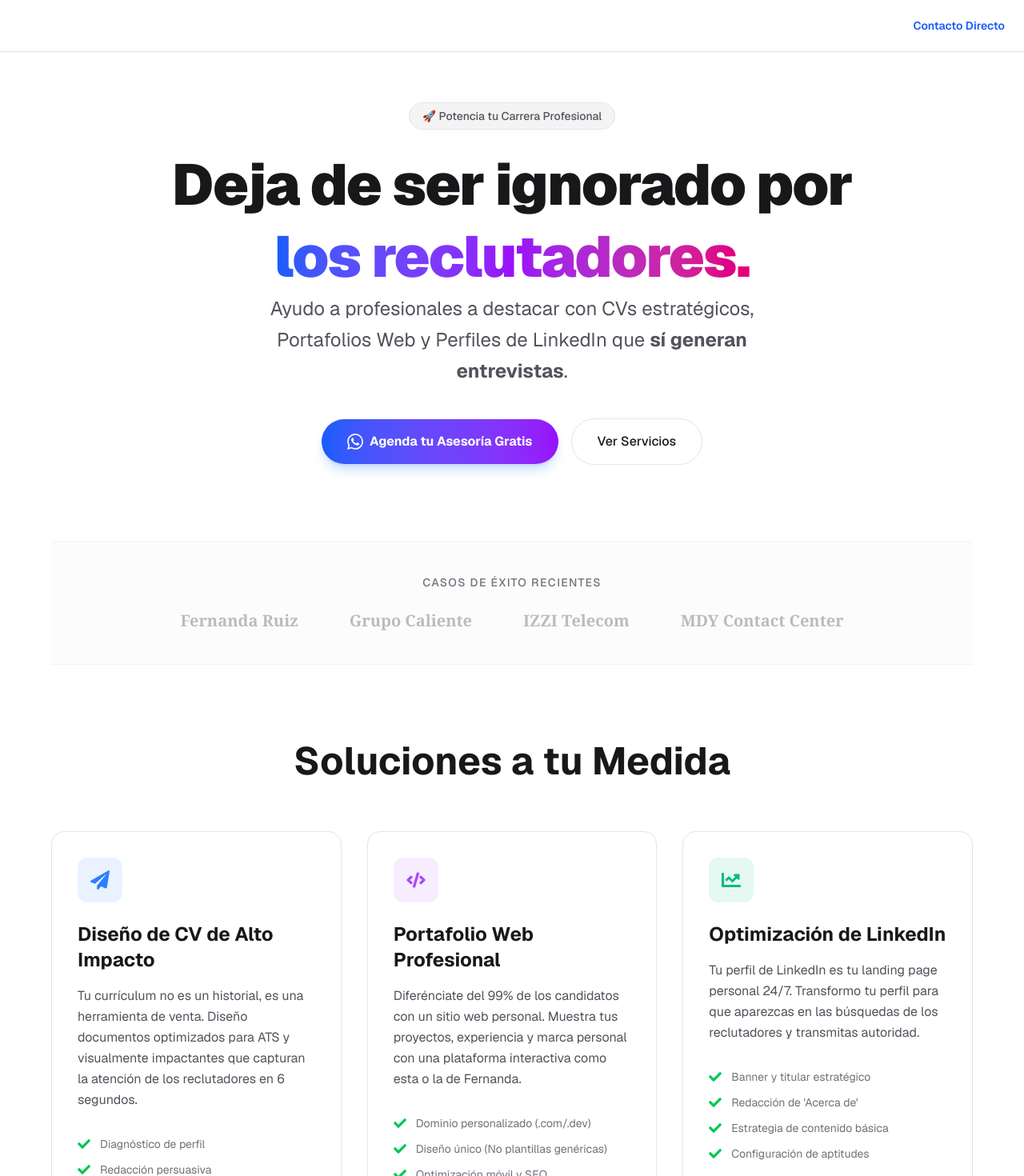
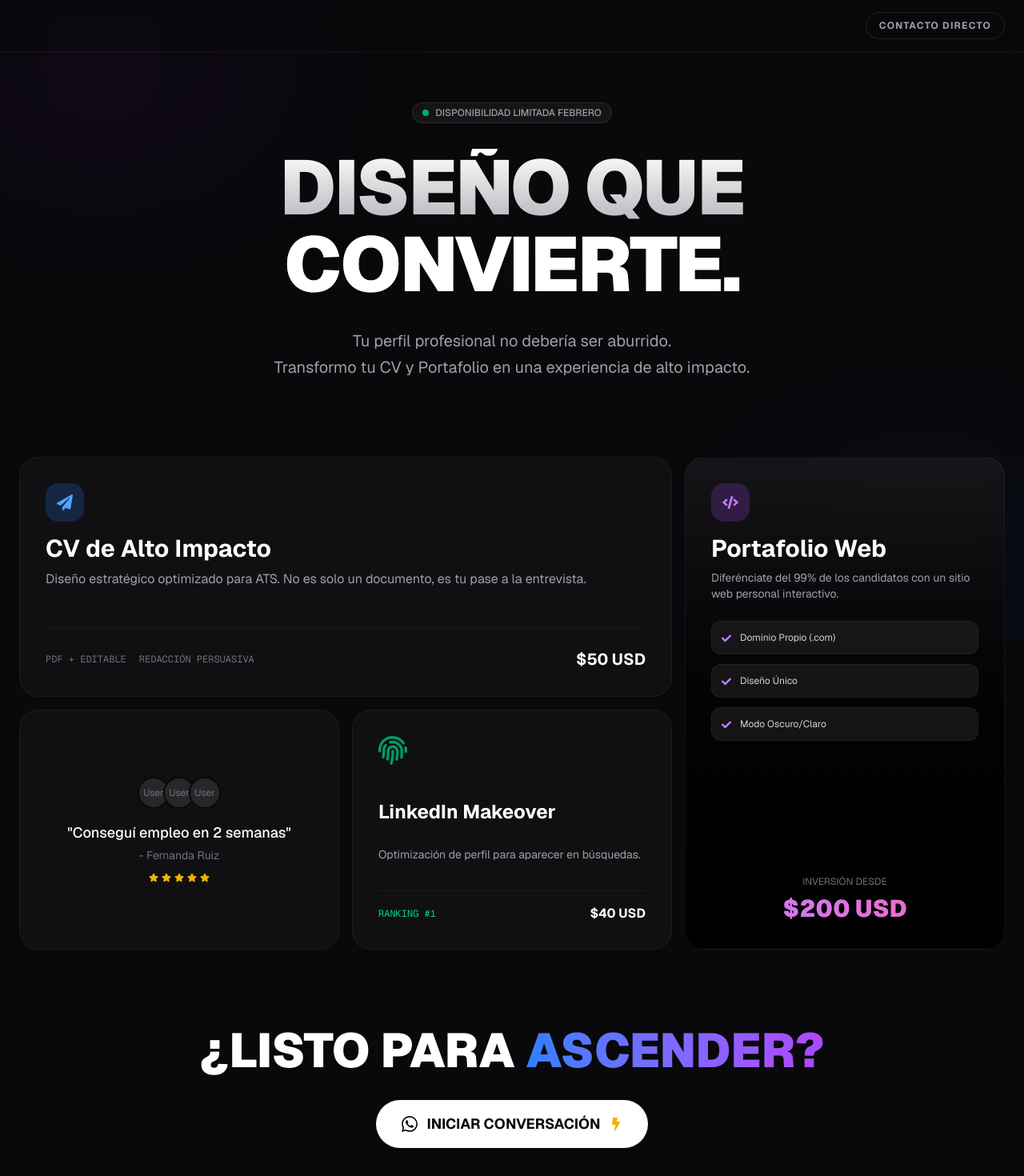
Before and after one commit to prietobarronde1-alt/Mi-Portafolio, a Next.js app: page /servicios in a window 1280 px wide. Shown: the top 1470 px of the page at 80% size. Built offline with nearby package versions, Linux system fonts and the light colour scheme.

Commit message:
Design 2.0: Bento Grid and Immerse Dark Mode

```diff
--- a/src/app/servicios/page.tsx
+++ b/src/app/servicios/page.tsx
@@ -1,177 +1,180 @@
-
 import Footer from "@/components/Footer";
 import MotionWrapper from "@/components/MotionWrapper";
 import { SiWhatsapp } from "react-icons/si";
-import { FaPaperPlane, FaCode, FaChartLine, FaCheck, FaArrowLeft } from "react-icons/fa";
+import { FaPaperPlane, FaCode, FaChartLine, FaCheck, FaStar, FaBolt, FaFingerprint } from "react-icons/fa";
 import Link from "next/link";
+import { motion } from "framer-motion";
 
-export default function ServicesPage() {
+// Components
 const SimpleHeader = () => (
-        <header className="fixed top-0 left-0 right-0 z-50 bg-white/80 dark:bg-zinc-950/80 backdrop-blur-md border-b border-zinc-200 dark:border-zinc-800">
+    <header className="fixed top-0 left-0 right-0 z-50 bg-zinc-950/50 backdrop-blur-md border-b border-white/5">
         <div className="max-w-7xl mx-auto px-6 h-16 flex items-center justify-end">
-                {/* Branding removed per user request */}
+            {/* Contact Button */}
             <a
                 href="https://wa.me/5216642234345"
                 target="_blank"
                 rel="noopener noreferrer"
-                    className="text-sm font-semibold text-blue-600 dark:text-blue-400 hover:underline"
+                className="text-xs font-bold uppercase tracking-widest text-zinc-400 hover:text-white transition-colors border border-white/10 px-4 py-2 rounded-full hover:bg-white/5"
             >
                 Contacto Directo
             </a>
         </div>
     </header>
 );
-    const services = [
-        {
-            icon: FaPaperPlane,
-            title: "Diseño de CV de Alto Impacto",
-            description: "Tu currículum no es un historial, es una herramienta de venta. Diseño documentos optimizados para ATS y visualmente impactantes que capturan la atención de los reclutadores en 6 segundos.",
-            features: ["Diagnóstico de perfil", "Redacción persuasiva", "Diseño moderno (PDF + Editable)", "Optimización de palabras clave ATS"],
-            color: "text-blue-500",
-            bg: "bg-blue-500/10",
-            price: "Desde $50 USD"
-        },
-        {
-            icon: FaCode,
-            title: "Portafolio Web Profesional",
-            description: "Diferénciate del 99% de los candidatos con un sitio web personal. Muestra tus proyectos, experiencia y marca personal con una plataforma interactiva como esta o la de Fernanda.",
-            features: ["Dominio personalizado (.com/.dev)", "Diseño único (No plantillas genéricas)", "Optimización móvil y SEO", "Integración con WhatsApp"],
-            color: "text-purple-500",
-            bg: "bg-purple-500/10",
-            price: "Cotización Personalizada"
-        },
-        {
-            icon: FaChartLine,
-            title: "Optimización de LinkedIn",
-            description: "Tu perfil de LinkedIn es tu landing page personal 24/7. Transformo tu perfil para que aparezcas en las búsquedas de los reclutadores y transmitas autoridad.",
-            features: ["Banner y titular estratégico", "Redacción de 'Acerca de'", "Estrategia de contenido básica", "Configuración de aptitudes"],
-            color: "text-emerald-500",
-            bg: "bg-emerald-500/10",
-            price: "Desde $40 USD"
-        }
-    ];
 
+const BentoCard = ({ children, className = "", delay = 0 }) => (
+    <motion.div
+        initial={{ opacity: 0, y: 20 }}
+        whileInView={{ opacity: 1, y: 0 }}
+        viewport={{ once: true }}
+        transition={{ duration: 0.5, delay }}
+        className={`group relative overflow-hidden bg-zinc-900/50 border border-white/5 rounded-3xl p-8 hover:border-white/10 hover:bg-zinc-800/50 transition-all duration-500 ${className}`}
+    >
+        <div className="absolute inset-0 bg-gradient-to-br from-blue-500/5 via-purple-500/5 to-pink-500/5 opacity-0 group-hover:opacity-100 transition-opacity duration-500"></div>
+        <div className="relative z-10 h-full flex flex-col justify-between">
+            {children}
+        </div>
+    </motion.div>
+);
+
+export default function ServicesPage() {
     return (
-        <div className="flex min-h-screen flex-col bg-white dark:bg-zinc-950 font-sans selection:bg-blue-100 dark:selection:bg-blue-900">
+        <div className="min-h-screen bg-zinc-950 text-zinc-100 font-sans selection:bg-pink-500/30">
             <SimpleHeader />
 
-            <main className="flex-grow pt-32 pb-20 px-6">
-                <div className="max-w-6xl mx-auto space-y-24">
+            <div className="fixed inset-0 overflow-hidden pointer-events-none">
+                <div className="absolute top-[-10%] left-[-10%] w-[40%] h-[40%] bg-purple-900/10 rounded-full blur-[120px] animate-pulse"></div>
+                <div className="absolute bottom-[-10%] right-[-10%] w-[40%] h-[40%] bg-blue-900/10 rounded-full blur-[120px] animate-pulse"></div>
+            </div>
 
+            <main className="relative pt-32 pb-20 px-6 max-w-7xl mx-auto">
                 {/* Hero Section */}
-                    <section className="text-center space-y-8 relative">
-                        {/* Background Glow */}
-                        <div className="absolute top-1/2 left-1/2 -translate-x-1/2 -translate-y-1/2 w-[600px] h-[600px] bg-gradient-to-r from-blue-500/20 via-purple-500/20 to-pink-500/20 blur-3xl rounded-full pointer-events-none -z-10"></div>
+                <div className="text-center mb-24 relative z-10">
+                    <motion.div
+                        initial={{ opacity: 0, scale: 0.9 }}
+                        animate={{ opacity: 1, scale: 1 }}
+                        transition={{ duration: 0.8 }}
+                        className="inline-flex items-center gap-2 px-3 py-1 rounded-full bg-white/5 border border-white/10 text-xs font-medium text-zinc-400 mb-8"
+                    >
+                        <span className="w-2 h-2 rounded-full bg-emerald-500 animate-pulse"></span>
+                        DISPONIBILIDAD LIMITADA FEBRERO
+                    </motion.div>
 
-                        <MotionWrapper>
-                            <div className="inline-block px-4 py-1.5 rounded-full bg-zinc-100 dark:bg-zinc-900 border border-zinc-200 dark:border-zinc-800 text-sm font-medium text-zinc-600 dark:text-zinc-400 mb-6">
-                                🚀 Potencia tu Carrera Profesional
+                    <h1 className="text-5xl md:text-8xl font-black tracking-tight leading-none mb-8 bg-clip-text text-transparent bg-gradient-to-b from-white to-zinc-500">
+                        DISEÑO QUE <br />
+                        <span className="text-white">CONVIERTE.</span>
+                    </h1>
+
+                    <p className="text-xl text-zinc-400 max-w-2xl mx-auto mb-10 leading-relaxed">
+                        Tu perfil profesional no debería ser aburrido. <br className="hidden md:block" />
+                        Transformo tu CV y Portafolio en una experiencia de alto impacto.
+                    </p>
                 </div>
-                            <h1 className="text-5xl md:text-7xl font-black text-zinc-900 dark:text-zinc-100 tracking-tight leading-tight">
-                                Deja de ser ignorado por <br className="hidden md:block" />
-                                <span className="text-transparent bg-clip-text bg-gradient-to-r from-blue-600 via-purple-600 to-pink-600">
-                                    los reclutadores.
-                                </span>
-                            </h1>
-                            <p className="text-xl md:text-2xl text-zinc-600 dark:text-zinc-400 max-w-2xl mx-auto leading-relaxed">
-                                Ayudo a profesionales a destacar con CVs estratégicos, Portafolios Web y Perfiles de LinkedIn que <strong>sí generan entrevistas</strong>.
-                            </p>
 
-                            <div className="flex flex-col sm:flex-row items-center justify-center gap-4 mt-10">
-                                <a
-                                    href="https://wa.me/5216642234345?text=Hola%20David,%20quiero%20mejorar%20mi%20perfil%20profesional.%20Me%20interesa%20información%20sobre..."
-                                    target="_blank"
-                                    rel="noopener noreferrer"
-                                    className="w-full sm:w-auto inline-flex items-center justify-center gap-2 bg-gradient-to-r from-blue-600 to-purple-600 hover:from-blue-700 hover:to-purple-700 text-white font-bold py-4 px-8 rounded-full transition-all hover:scale-105 shadow-lg shadow-blue-500/25"
-                                >
-                                    <SiWhatsapp className="w-5 h-5" />
-                                    Agenda tu Asesoría Gratis
-                                </a>
-                                <a
-                                    href="#servicios"
-                                    className="w-full sm:w-auto inline-flex items-center justify-center gap-2 bg-white dark:bg-zinc-900 border border-zinc-200 dark:border-zinc-800 hover:bg-zinc-50 dark:hover:bg-zinc-800 text-zinc-900 dark:text-zinc-100 font-medium py-4 px-8 rounded-full transition-all"
-                                >
-                                    Ver Servicios
-                                </a>
+                {/* Bento Grid */}
+                <div className="grid grid-cols-1 md:grid-cols-3 md:grid-rows-2 gap-4 auto-rows-[minmax(0,1fr)]">
+
+                    {/* Card 1: Main Value Prop - CV */}
+                    <BentoCard className="md:col-span-2 md:row-span-1 min-h-[300px]" delay={0.1}>
+                        <div className="mb-6">
+                            <div className="w-12 h-12 rounded-2xl bg-blue-500/20 text-blue-400 flex items-center justify-center text-xl mb-4 group-hover:scale-110 transition-transform">
+                                <FaPaperPlane />
                             </div>
-                        </MotionWrapper>
-                    </section>
+                            <h3 className="text-3xl font-bold text-white mb-2">CV de Alto Impacto</h3>
+                            <p className="text-zinc-400">Diseño estratégico optimizado para ATS. No es solo un documento, es tu pase a la entrevista.</p>
+                        </div>
+                        <div className="flex items-center justify-between mt-auto pt-6 border-t border-white/5">
+                            <ul className="flex gap-4 text-xs text-zinc-500 font-mono">
+                                <li>PDF + EDITABLE</li>
+                                <li>REDACCIÓN PERSUASIVA</li>
+                            </ul>
+                            <span className="text-xl font-bold text-white">$50 USD</span>
+                        </div>
+                    </BentoCard>
 
-                    {/* Social Proof Divider */}
-                    <section className="border-y border-zinc-100 dark:border-zinc-900 py-10 bg-zinc-50/50 dark:bg-zinc-900/20">
-                        <div className="text-center">
-                            <p className="text-sm font-medium text-zinc-500 uppercase tracking-widest mb-6">Casos de Éxito Recientes</p>
-                            <div className="flex flex-wrap justify-center items-center gap-8 md:gap-16 opacity-70 grayscale hover:grayscale-0 transition-all duration-500">
-                                {/* Logos placeholder or text representing success */}
-                                <span className="text-xl font-bold font-serif text-zinc-400">Fernanda Ruiz</span>
-                                <span className="text-xl font-bold font-serif text-zinc-400">Grupo Caliente</span>
-                                <span className="text-xl font-bold font-serif text-zinc-400">IZZI Telecom</span>
-                                <span className="text-xl font-bold font-serif text-zinc-400">MDY Contact Center</span>
+                    {/* Card 2: Web Portfolio - Tall */}
+                    <BentoCard className="md:col-span-1 md:row-span-2 bg-gradient-to-b from-zinc-900/80 to-black border-purple-500/20" delay={0.2}>
+                        <div className="mb-6">
+                            <div className="w-12 h-12 rounded-2xl bg-purple-500/20 text-purple-400 flex items-center justify-center text-xl mb-4 group-hover:scale-110 transition-transform">
+                                <FaCode />
+                            </div>
+                            <h3 className="text-3xl font-bold text-white mb-2">Portafolio Web</h3>
+                            <p className="text-zinc-400 text-sm mb-6">Diferénciate del 99% de los candidatos con un sitio web personal interactivo.</p>
+
+                            <div className="space-y-3">
+                                <div className="p-3 rounded-xl bg-zinc-800/50 border border-white/5 text-xs text-zinc-300">
+                                    <FaCheck className="inline mr-2 text-purple-400" /> Dominio Propio (.com)
+                                </div>
+                                <div className="p-3 rounded-xl bg-zinc-800/50 border border-white/5 text-xs text-zinc-300">
+                                    <FaCheck className="inline mr-2 text-purple-400" /> Diseño Único
+                                </div>
+                                <div className="p-3 rounded-xl bg-zinc-800/50 border border-white/5 text-xs text-zinc-300">
+                                    <FaCheck className="inline mr-2 text-purple-400" /> Modo Oscuro/Claro
                                 </div>
                             </div>
-                    </section>
+                        </div>
+                        <div className="mt-auto">
+                            <p className="text-xs text-center text-zinc-500 mb-2">INVERSIÓN DESDE</p>
+                            <div className="text-3xl font-black text-center text-transparent bg-clip-text bg-gradient-to-r from-purple-400 to-pink-400">
+                                $200 USD
+                            </div>
+                        </div>
+                    </BentoCard>
 
-                    {/* Services Grid */}
-                    <section id="servicios" className="scroll-mt-24">
-                        <MotionWrapper delay={0.2}>
-                            <h2 className="text-3xl md:text-5xl font-bold text-center mb-16 text-zinc-900 dark:text-zinc-100">
-                                Soluciones a tu Medida
-                            </h2>
-                            <div className="grid md:grid-cols-3 gap-8">
-                                {services.map((service, idx) => (
-                                    <div key={idx} className="group relative bg-white dark:bg-zinc-900 border border-zinc-200 dark:border-zinc-800 rounded-2xl p-8 hover:border-blue-500/50 hover:shadow-2xl hover:shadow-blue-500/10 transition-all duration-300">
-                                        <div className={`w-14 h-14 rounded-xl ${service.bg} ${service.color} flex items-center justify-center text-2xl mb-6 group-hover:scale-110 transition-transform`}>
-                                            <service.icon />
-                                        </div>
-                                        <h3 className="text-2xl font-bold text-zinc-900 dark:text-zinc-100 mb-4">{service.title}</h3>
-                                        <p className="text-zinc-600 dark:text-zinc-400 mb-8 leading-relaxed">
-                                            {service.description}
-                                        </p>
-                                        <ul className="space-y-3 mb-8">
-                                            {service.features.map((feature, fIdx) => (
-                                                <li key={fIdx} className="flex items-start gap-3 text-sm text-zinc-500 dark:text-zinc-400">
-                                                    <FaCheck className="w-4 h-4 text-green-500 mt-0.5 shrink-0" />
-                                                    {feature}
-                                                </li>
-                                            ))}
-                                        </ul>
-                                        <div className="pt-6 border-t border-zinc-100 dark:border-zinc-800 flex items-center justify-between">
-                                            <span className="text-sm font-medium text-zinc-400">Inversión estimada:</span>
-                                            <span className={`text-lg font-bold ${service.color}`}>{service.price}</span>
-                                        </div>
+                    {/* Card 3: Social Proof */}
+                    <BentoCard className="md:col-span-1 min-h-[250px]" delay={0.3}>
+                        <div className="flex flex-col h-full items-center justify-center text-center">
+                            <div className="flex -space-x-2 mb-4">
+                                {[1, 2, 3].map(i => (
+                                    <div key={i} className="w-10 h-10 rounded-full border-2 border-zinc-950 bg-zinc-800 flex items-center justify-center text-xs text-zinc-500">
+                                        User
                                     </div>
                                 ))}
                             </div>
-                        </MotionWrapper>
-                    </section>
+                            <p className="text-lg font-medium text-white">"Conseguí empleo en 2 semanas"</p>
+                            <p className="text-sm text-zinc-500 mt-1">- Fernanda Ruiz</p>
+                            <div className="flex gap-1 mt-3 text-yellow-500 text-xs">
+                                <FaStar /><FaStar /><FaStar /><FaStar /><FaStar />
+                            </div>
+                        </div>
+                    </BentoCard>
 
-                    {/* Final CTA */}
-                    <section className="bg-zinc-900 dark:bg-white rounded-3xl p-12 md:p-20 text-center relative overflow-hidden">
-                        <div className="absolute top-0 right-0 w-64 h-64 bg-slate-700/20 dark:bg-slate-300/20 rounded-full blur-3xl -translate-y-1/2 translate-x-1/2"></div>
-                        <div className="absolute bottom-0 left-0 w-64 h-64 bg-blue-700/20 dark:bg-blue-300/20 rounded-full blur-3xl translate-y-1/2 -translate-x-1/2"></div>
+                    {/* Card 4: LinkedIn */}
+                    <BentoCard className="md:col-span-1 bg-zinc-900" delay={0.4}>
+                        <FaFingerprint className="text-4xl text-emerald-500 mb-6 opacity-80" />
+                        <h3 className="text-2xl font-bold text-white">LinkedIn Makeover</h3>
+                        <p className="text-sm text-zinc-400 mt-2">Optimización de perfil para aparecer en búsquedas.</p>
+                        <div className="mt-4 pt-4 border-t border-white/5 flex justify-between items-center">
+                            <span className="text-xs text-emerald-400 font-mono">RANKING #1</span>
+                            <span className="font-bold text-white">$40 USD</span>
+                        </div>
+                    </BentoCard>
 
-                        <MotionWrapper>
-                            <h2 className="text-3xl md:text-5xl font-bold text-white dark:text-zinc-900 mb-6">
-                                ¿Listo para dar el siguiente paso?
+                </div>
+
+                {/* CTA Section */}
+                <motion.div
+                    initial={{ opacity: 0, y: 40 }}
+                    whileInView={{ opacity: 1, y: 0 }}
+                    viewport={{ once: true }}
+                    transition={{ duration: 0.8 }}
+                    className="mt-24 text-center"
+                >
+                    <h2 className="text-4xl md:text-6xl font-black text-white mb-8">
+                        ¿LISTO PARA <span className="text-transparent bg-clip-text bg-gradient-to-r from-blue-500 to-purple-500">ASCENDER?</span>
                     </h2>
-                            <p className="text-lg text-zinc-300 dark:text-zinc-600 mb-10 max-w-2xl mx-auto">
-                                No dejes que un mal CV te cierre puertas. Escríbeme y analicemos tu perfil sin compromiso.
-                            </p>
                     <a
-                                href="https://wa.me/5216642234345?text=Hola%20David,%20estoy%20listo%20para%20trabajar%20en%20mi%20perfil.%20¿Podemos%20hablar?"
+                        href="https://wa.me/5216642234345?text=Hola%20David,%20me%20interesa%20trabajar%20contigo."
                         target="_blank"
                         rel="noopener noreferrer"
-                                className="inline-flex items-center gap-2 bg-white dark:bg-zinc-900 text-zinc-900 dark:text-white font-bold py-4 px-10 rounded-full hover:bg-zinc-100 dark:hover:bg-zinc-800 transition-all transform hover:scale-105"
+                        className="group relative inline-flex items-center gap-3 px-8 py-4 bg-white text-zinc-950 rounded-full font-bold text-lg hover:bg-zinc-200 transition-all hover:scale-105 hover:shadow-[0_0_40px_-10px_rgba(255,255,255,0.3)]"
                     >
                         <SiWhatsapp className="w-5 h-5" />
-                                Enviar Mensaje
+                        INICIAR CONVERSACIÓN
+                        <FaBolt className="w-4 h-4 text-yellow-500 group-hover:animate-pulse" />
                     </a>
-                        </MotionWrapper>
-                    </section>
-
-                </div>
+                </motion.div>
             </main>
-            <Footer />
         </div>
     );
 }
```
Lines whose indentation alone changed are shown as unchanged.
